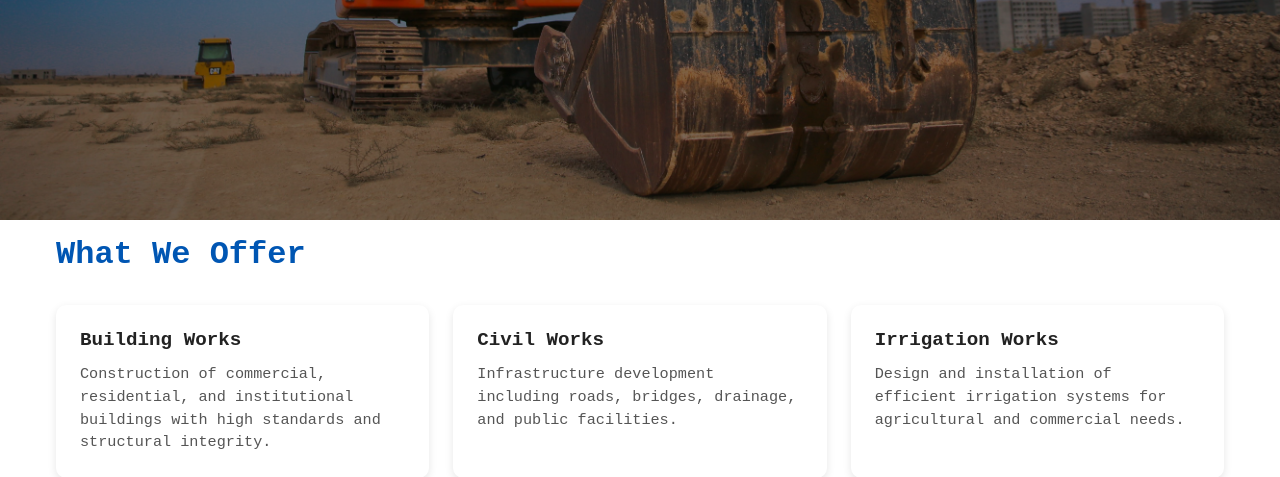
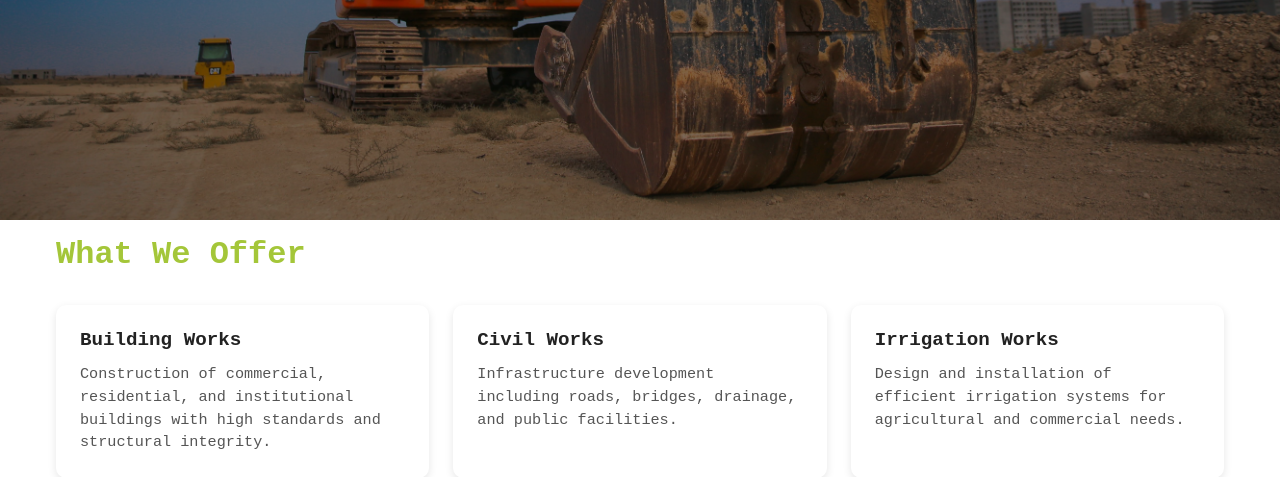
Before and after one commit to test2803/test-1, a PHP site: page /services.html in a window 1280 px wide. Shown: the part 647-1124 px from the top of the page. Run offline with PHP 8.4, Linux system fonts and the light colour scheme.

Commit message:
Update services-style.css

```diff
--- a/services-style.css
+++ b/services-style.css
@@ -64,7 +64,7 @@ body, html {
 
 .offer-section h2 {
   font-size: 2rem;
-  color: #0056b3;
+  color: #a4c639;
   margin-bottom: 2rem;
 }
 
```
